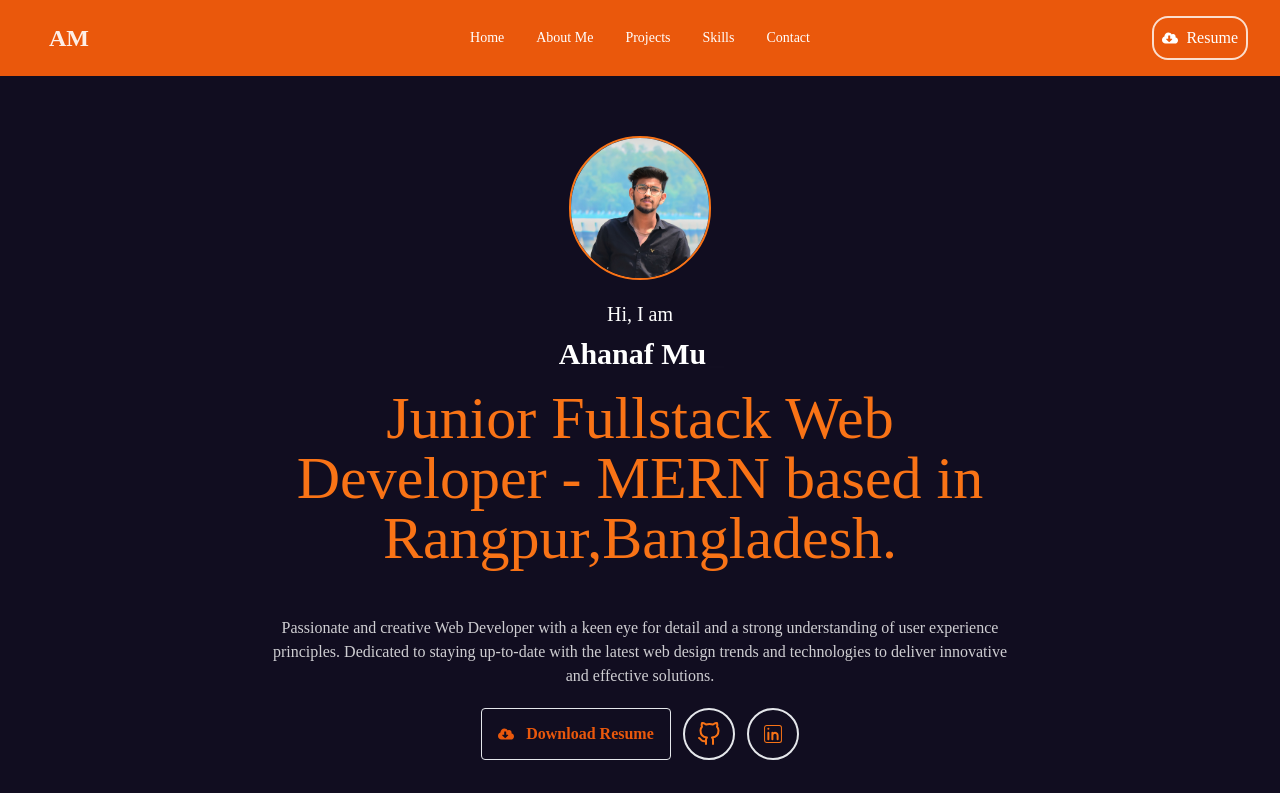
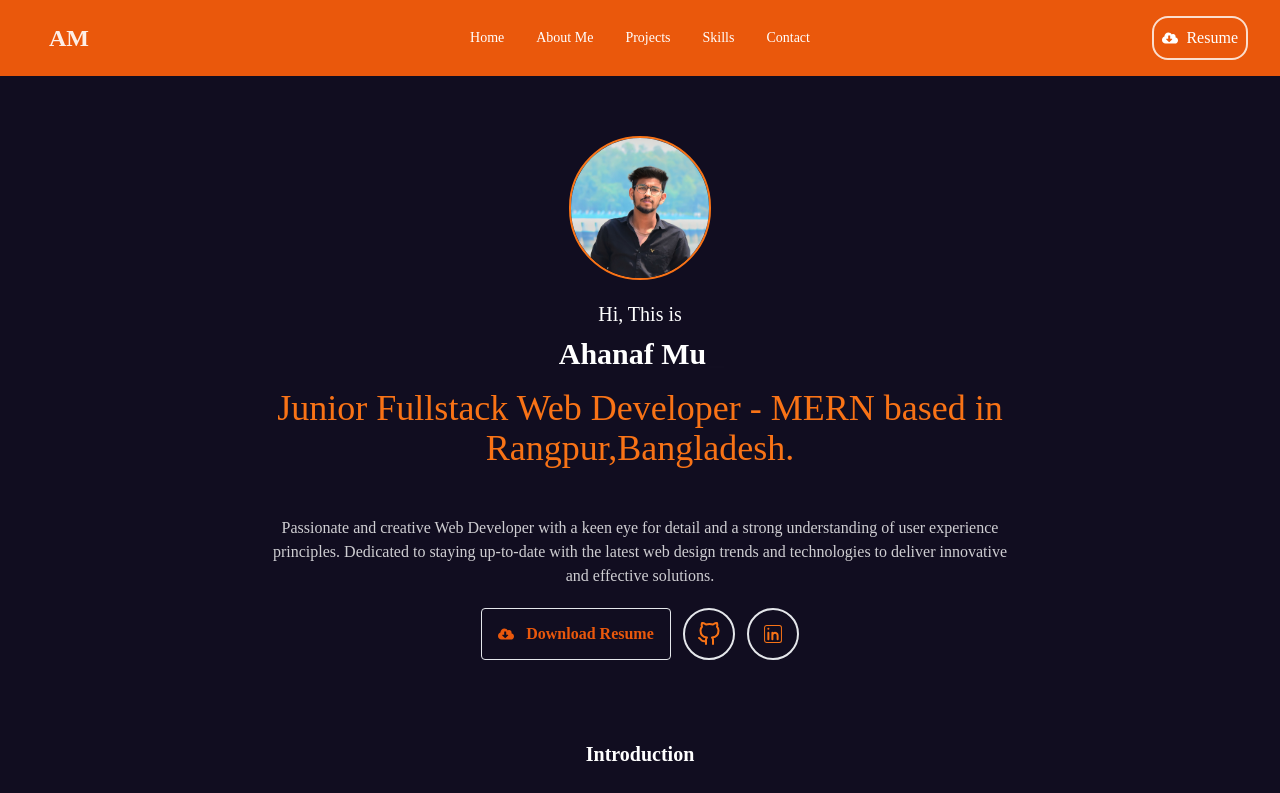
Before and after one commit to ahanaf607307/Portfolio-Ahanaf-Mubasshir, a React (Vite) app: page / in a window 1280 px wide. Shown: the top 793 px of the page. Built offline with nearby package versions, Linux system fonts and the light colour scheme; a web font is replaced by a local one.

Commit message:
change hero section title

```diff
--- a/src/Pages/Hero.jsx
+++ b/src/Pages/Hero.jsx
@@ -17,7 +17,7 @@ function Hero() {
       </div>
       {/* left div */}
       <div className="leftDiv flex flex-col justify-center items-center text-center mt-5">
-        <p className="text-xl font-medium">Hi, I am</p>
+        <p className="text-xl font-medium">Hi, This is</p>
         <h1 className="text-3xl font-semibold mt-2">
           <Typewriter
             words={["Ahanaf Mubasshir"]}
@@ -29,7 +29,7 @@ function Hero() {
             delaySpeed={3000}
           />
         </h1>
-        <h1 className="lg:text-6xl  my-4 text-orange-500">
+        <h1 className="md:text-3xl lg:text-4xl  my-4 text-orange-500">
           Junior Fullstack Web Developer - MERN based in Rangpur,Bangladesh.
         </h1>
         <p className="mt-8 text-md text-white/80 px-4">
```
